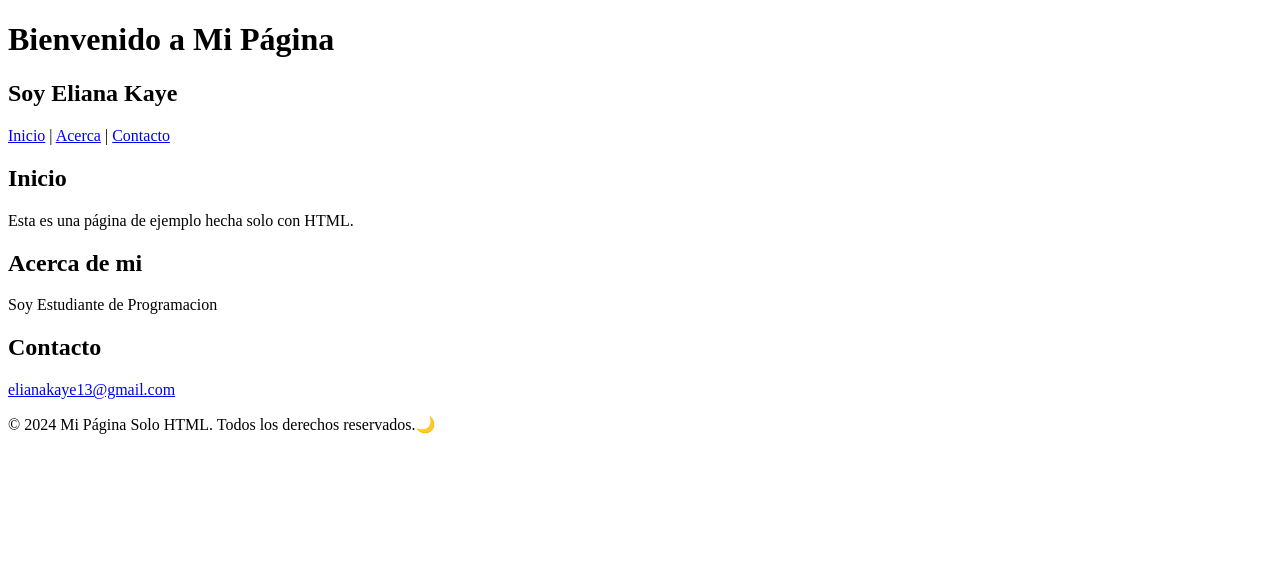
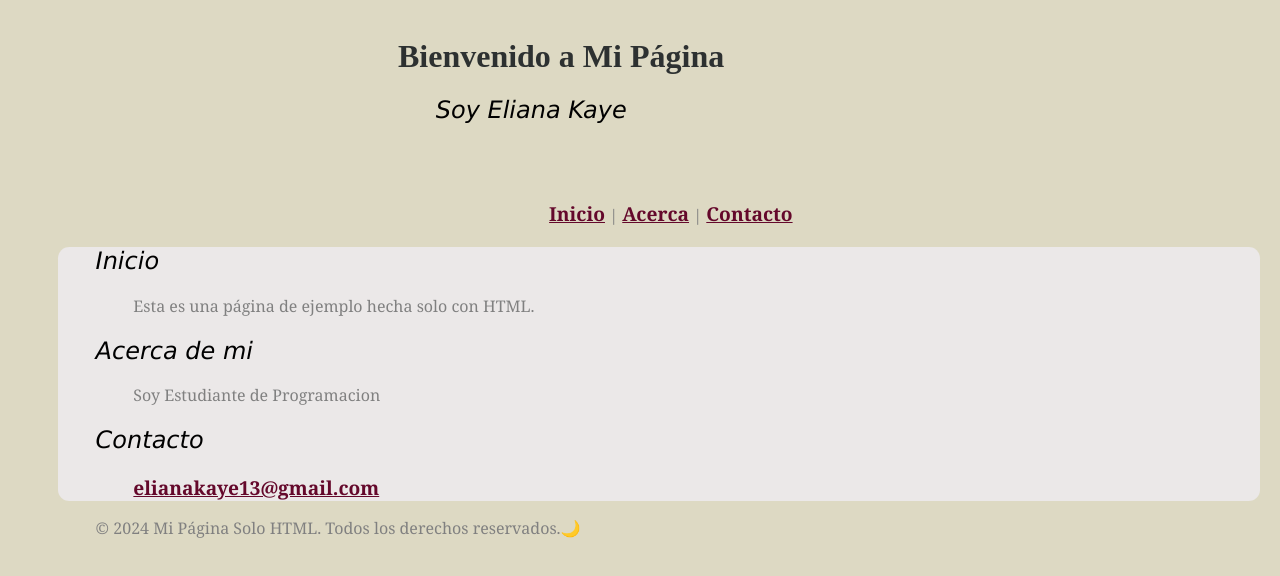
Before and after one commit to elikaye/PrepCourse-Henry, a plain HTML site: page index.html in a window 1280 px wide. Drawn offline with Linux system fonts and the light colour scheme.

Commit message:
consigna de css terminada

```diff
--- a/index.html
+++ b/index.html
@@ -4,6 +4,7 @@
     <meta charset="UTF-8">
     <meta name="viewport" content="width=device-width, initial-scale=1.0">
     <title>Mi Pagina HTML</title>
+    <link rel="stylesheet" type="text/css" href="styles.css">
 </head>
 <body>
     <header>
--- /dev/null
+++ b/styles.css
@@ -0,0 +1,48 @@
+body {
+    font-family: 'Arial', sans-serif;
+    background-color: #ddd9c3;
+    color: #db34b7;
+    margin: 20px;
+  }
+
+  header {
+    font-family: 'Times New Roman', Times, serif;
+    color:rgb(45, 49, 49);
+    margin-top:1cm;
+    margin-left: 10cm;
+    margin-bottom: 2cm;
+
+}
+
+nav {
+    color: black;
+    margin-left: 12cm;
+}
+a {
+    color: rgb(100, 8, 43);
+    font-weight: 700;
+    font-size:larger;
+    font-family: Georgia, 'Times New Roman', Times, serif;
+}
+
+main {
+    margin-left: 1cm;
+    background-color: rgb(235, 232, 232);
+    border-radius: 0.3cm;
+
+}
+
+h2{
+    color:black;
+    font-size: x-large;
+    font-weight: 500;
+    font-family: Verdana, Geneva, Tahoma, sans-serif;
+    font-style: italic;
+    margin-left: 1cm;
+}
+
+p {
+    color: gray;
+    font-family: Georgia, 'Times New Roman', Times, serif;
+    margin-left: 2cm;
+}
```
